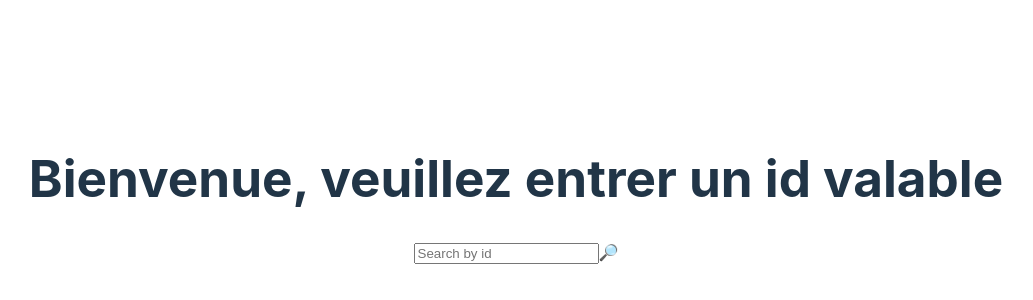
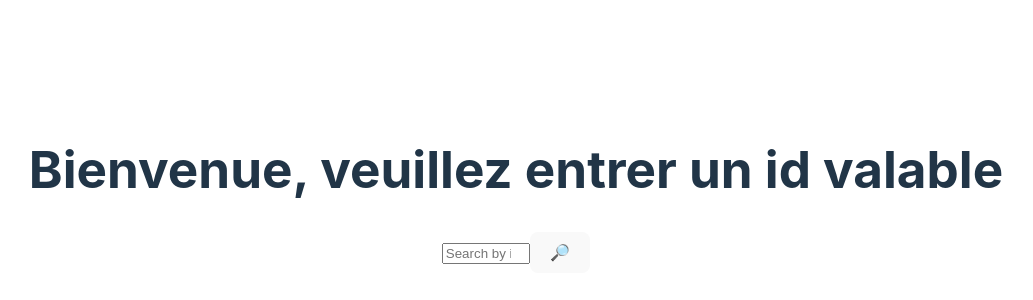
Before and after one commit to pascal-rithi-ke/home_credit, a React (Vite) app in the folder frontend/: page / in a window 1280 px wide. Shown: the part 210-510 px from the top of the page, without its empty margins (124-1157 px from the left). Built offline with nearby package versions, Linux system fonts and the light colour scheme.

Commit message:
Searchbar en FC Fonction au lieu d'une classe

```diff
--- a/frontend/src/components/Searchbar.tsx
+++ b/frontend/src/components/Searchbar.tsx
@@ -1,39 +1,38 @@
-import * as React from "react";
+import { useState } from "react";
+import { useNavigate } from "react-router-dom";
 
-interface State {
-  value: string;
-}
+export default function Searchbar() {
+  const navigate = useNavigate();
 
-class Searchbar extends React.Component<{}, State> {
-  constructor(props: any) {
-    super(props);
-    this.state = { value: "" };
-    this.handleChange = this.handleChange.bind(this);
-    this.handleSubmit = this.handleSubmit.bind(this);
-  }
-  handleChange(event: React.ChangeEvent<HTMLInputElement>) {
-    this.setState({ value: event.target.value }); // get the value from input when it change
-  }
-  handleSubmit(event: React.FormEvent<HTMLFormElement>) {
+  const [value, setValue] = useState("");
+
+  const handleChange = (event: React.ChangeEvent<HTMLInputElement>) => {
+    setValue(event.target.value);
+  };
+
+  const handleSubmit = (event: React.FormEvent<HTMLFormElement>) => {
     event.preventDefault();
-  }
 
-  render() {
+    if (!value || value.length !== 6) return;
+
+    navigate(`/clients/${value}`);
+
+    setValue("");
+  };
+
   return (
     <div>
-        <form onSubmit={this.handleSubmit}>
+      <form onSubmit={handleSubmit}>
         <input
           type="number"
           min={100001}
-            value={this.state.value}
+          max={456255}
+          value={value}
           placeholder="Search by id"
-            onChange={this.handleChange}
+          onChange={handleChange}
         />
-          <a href={`/clients/${this.state.value}`}>🔎</a>
+        <button type="submit">🔎</button>
       </form>
     </div>
   );
 }
-}
-
-export default Searchbar;
```
Lines whose indentation alone changed are shown as unchanged.
